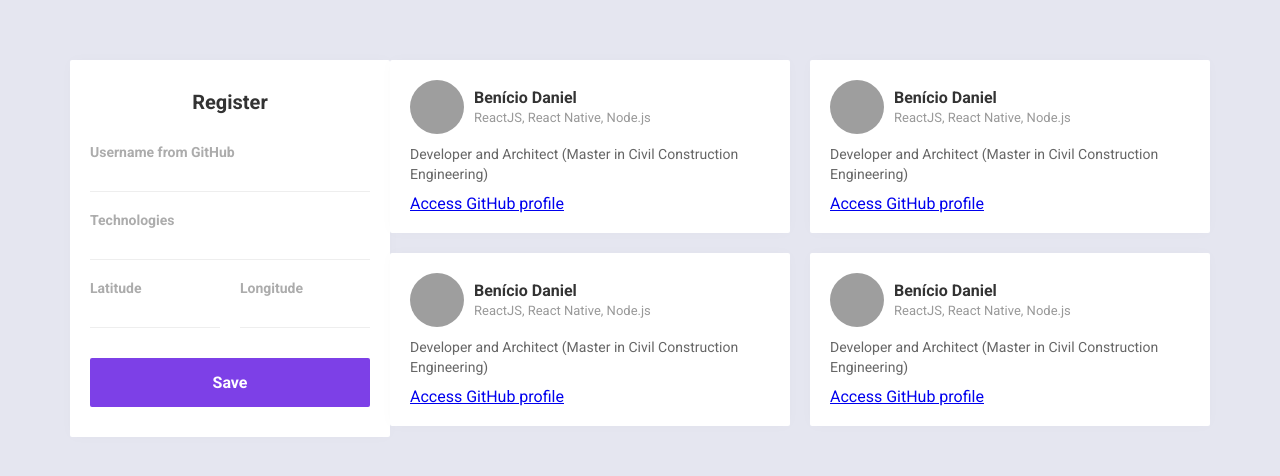
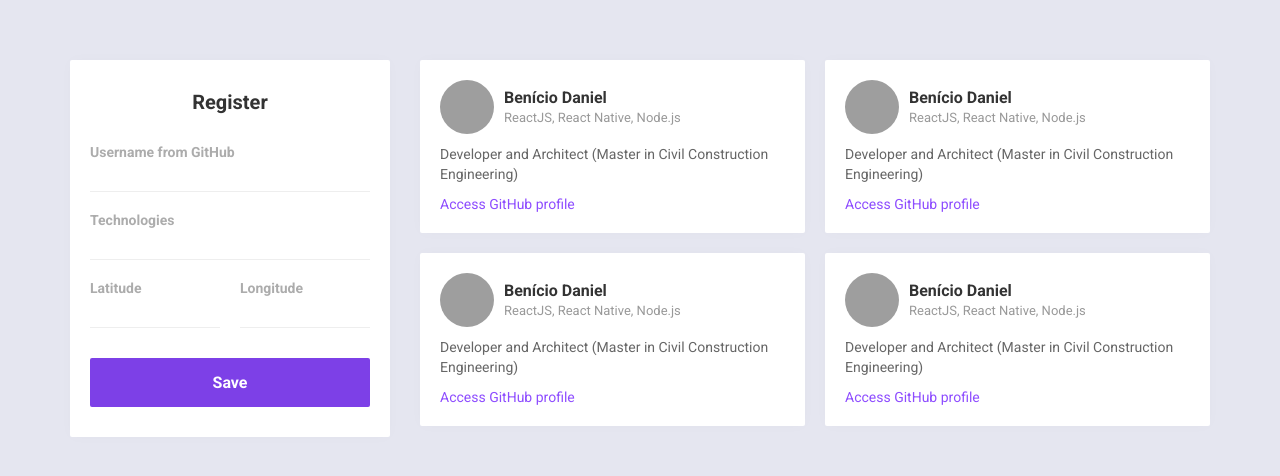
Before and after one commit to beniciodaniel/developer-finder, a React (Create React App) app in the folder web/: page / in a window 1280 px wide. Shown: the top 476 px of the page. Built offline with nearby package versions, Linux system fonts and the light colour scheme; grey boxes are pictures that could not be loaded.

Commit message:
Implements Main css and add margin left to the main in App css

```diff
--- a/web/src/App.css
+++ b/web/src/App.css
@@ -7,3 +7,7 @@
     flex-direction: row;
     align-items: flex-start;  /* to start and stay at the top */
 }
+
+#app main {
+    margin-left: 30px;
+}
--- a/web/src/Main.css
+++ b/web/src/Main.css
@@ -50,3 +50,13 @@ li.dev-item p {
     line-height: 20px;
     margin: 10px 0;
 }
+
+li.dev-item a {
+    color: #8e4dff;
+    font-size: 14px;
+    text-decoration: none;
+}
+
+li.dev-item a:hover {
+    color: #5a2ea6;
+}
```
